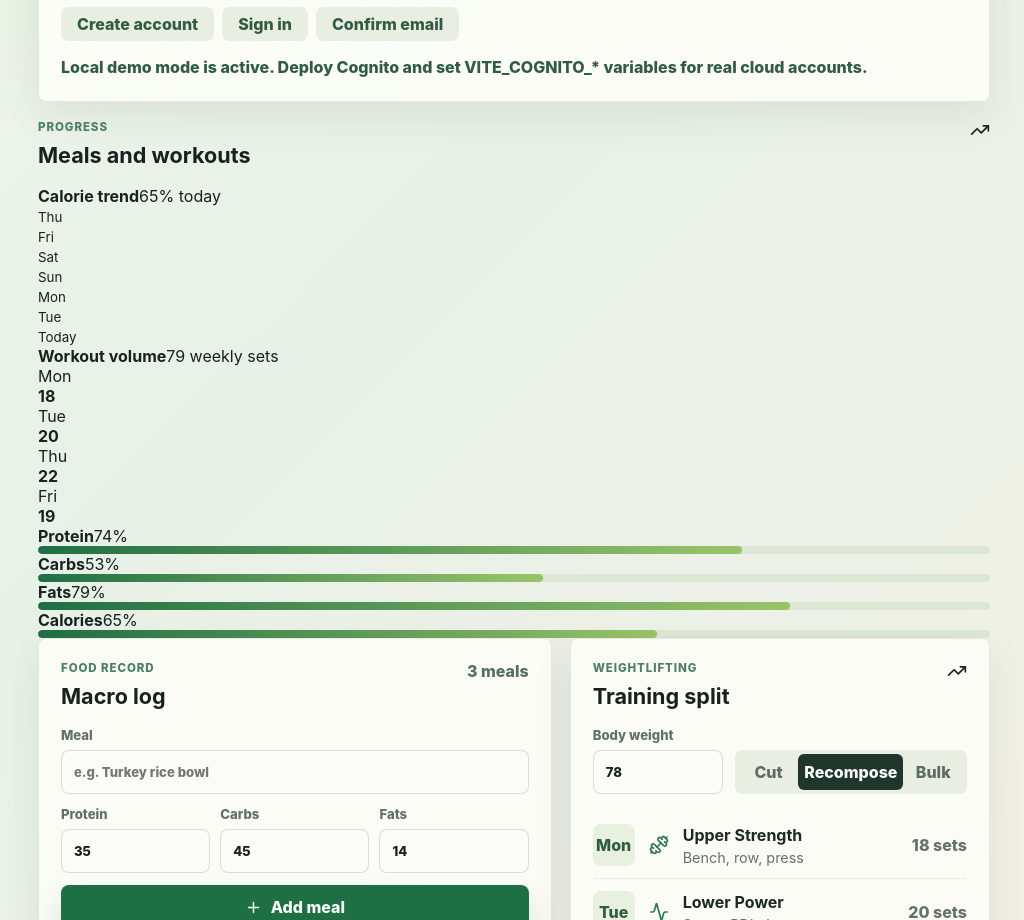
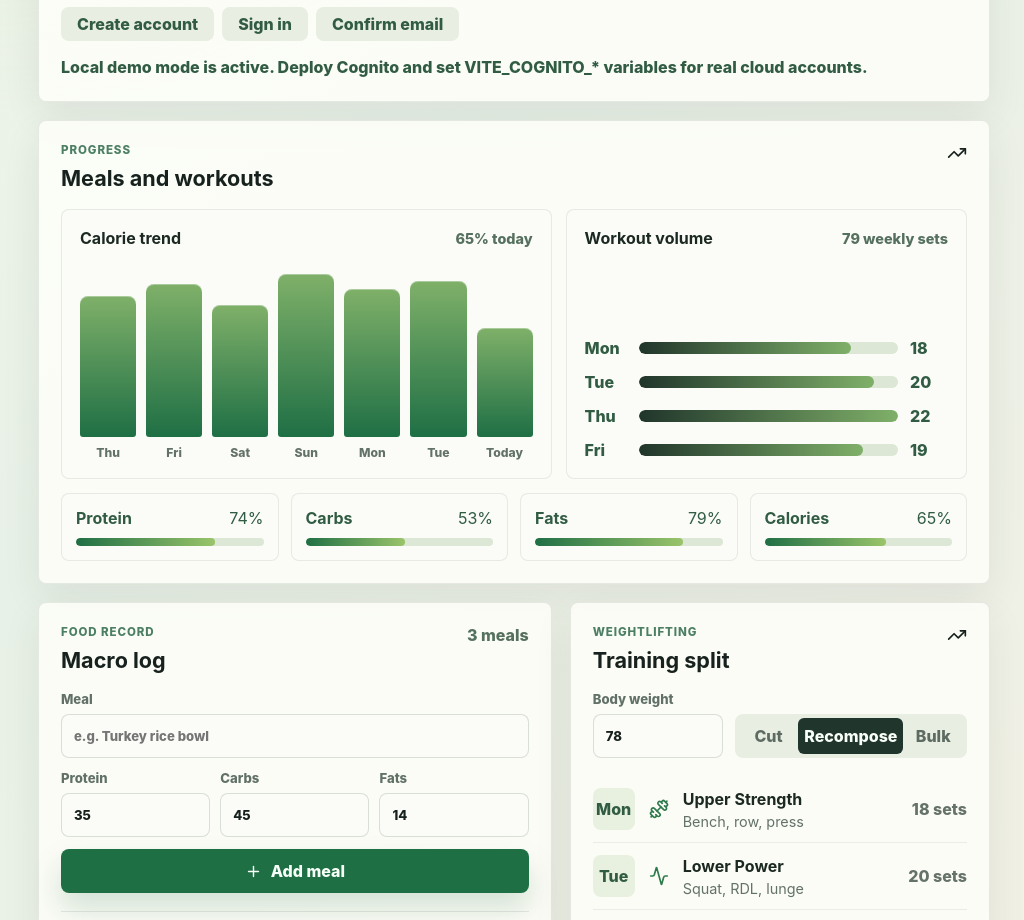
Before and after one commit to shadowfromouterspace/vitallift-coach, a React (Vite) app: page / in a window 1280 px wide. Shown: the part 980-1900 px from the top of the page, without its empty margins (256-1280 px from the left). Built offline with nearby package versions, Linux system fonts and the light colour scheme; no server answers.

Commit message:
Style progress charts section

```diff
--- a/src/styles.css
+++ b/src/styles.css
@@ -291,7 +291,8 @@ h3 {
 .nutrition-panel,
 .training-panel,
 .coach-panel,
-.account-panel {
+.account-panel,
+.progress-panel {
   border-radius: 8px;
   background: rgba(255, 255, 250, 0.8);
   border: 1px solid rgba(37, 58, 45, 0.1);
@@ -350,7 +351,8 @@ h3 {
 .nutrition-panel,
 .training-panel,
 .coach-panel,
-.account-panel {
+.account-panel,
+.progress-panel {
   padding: 22px;
 }
 
@@ -376,6 +378,131 @@ h3 {
 
 .account-panel {
   margin-bottom: 18px;
+}
+
+.progress-panel {
+  margin-bottom: 18px;
+}
+
+.progress-grid {
+  display: grid;
+  grid-template-columns: minmax(0, 1.1fr) minmax(320px, 0.9fr);
+  gap: 14px;
+}
+
+.progress-block {
+  min-height: 270px;
+  display: grid;
+  align-content: space-between;
+  gap: 18px;
+  padding: 18px;
+  border-radius: 8px;
+  background: #fbfcf7;
+  border: 1px solid rgba(33, 50, 40, 0.09);
+}
+
+.chart-heading {
+  display: flex;
+  justify-content: space-between;
+  align-items: center;
+  gap: 16px;
+}
+
+.chart-heading strong {
+  color: #1b2922;
+}
+
+.chart-heading span {
+  color: #56705f;
+  font-weight: 800;
+  font-size: 0.9rem;
+}
+
+.bar-chart {
+  height: 190px;
+  display: grid;
+  grid-template-columns: repeat(7, 1fr);
+  align-items: end;
+  gap: 10px;
+}
+
+.bar-column {
+  height: 100%;
+  min-width: 0;
+  display: grid;
+  grid-template-rows: 1fr auto;
+  align-items: end;
+  gap: 8px;
+}
+
+.bar-column span {
+  width: 100%;
+  display: block;
+  align-self: end;
+  border-radius: 8px 8px 3px 3px;
+  background: linear-gradient(180deg, #7fb069, #1f6f45);
+  box-shadow: inset 0 1px 0 rgba(255, 255, 255, 0.34);
+}
+
+.bar-column small {
+  color: #637269;
+  font-weight: 760;
+  text-align: center;
+  font-size: 0.76rem;
+}
+
+.volume-list {
+  display: grid;
+  gap: 14px;
+}
+
+.volume-row {
+  display: grid;
+  grid-template-columns: 42px 1fr 38px;
+  align-items: center;
+  gap: 12px;
+}
+
+.volume-row span,
+.volume-row strong {
+  color: #315c43;
+  font-weight: 850;
+}
+
+.volume-row div {
+  height: 12px;
+  overflow: hidden;
+  border-radius: 999px;
+  background: #dde7d6;
+}
+
+.volume-row i {
+  height: 100%;
+  display: block;
+  border-radius: inherit;
+  background: linear-gradient(90deg, #20352b, #7fb069);
+}
+
+.macro-progress-strip {
+  display: grid;
+  grid-template-columns: repeat(4, minmax(0, 1fr));
+  gap: 12px;
+  margin-top: 14px;
+}
+
+.macro-progress-strip article {
+  padding: 14px;
+  border-radius: 8px;
+  background: #fbfcf7;
+  border: 1px solid rgba(33, 50, 40, 0.09);
+}
+
+.macro-progress-strip article > div:first-child {
+  display: flex;
+  justify-content: space-between;
+  gap: 10px;
+  margin-bottom: 10px;
+  color: #315c43;
 }
 
 .auth-form {
@@ -707,7 +834,8 @@ input:focus {
   }
 
   .hero-panel,
-  .two-column {
+  .two-column,
+  .progress-grid {
     grid-template-columns: 1fr;
   }
 
@@ -769,6 +897,7 @@ input:focus {
 
   .metrics-grid,
   .tip-grid,
+  .macro-progress-strip,
   .macro-inputs,
   .goal-controls,
   .auth-form {
```
